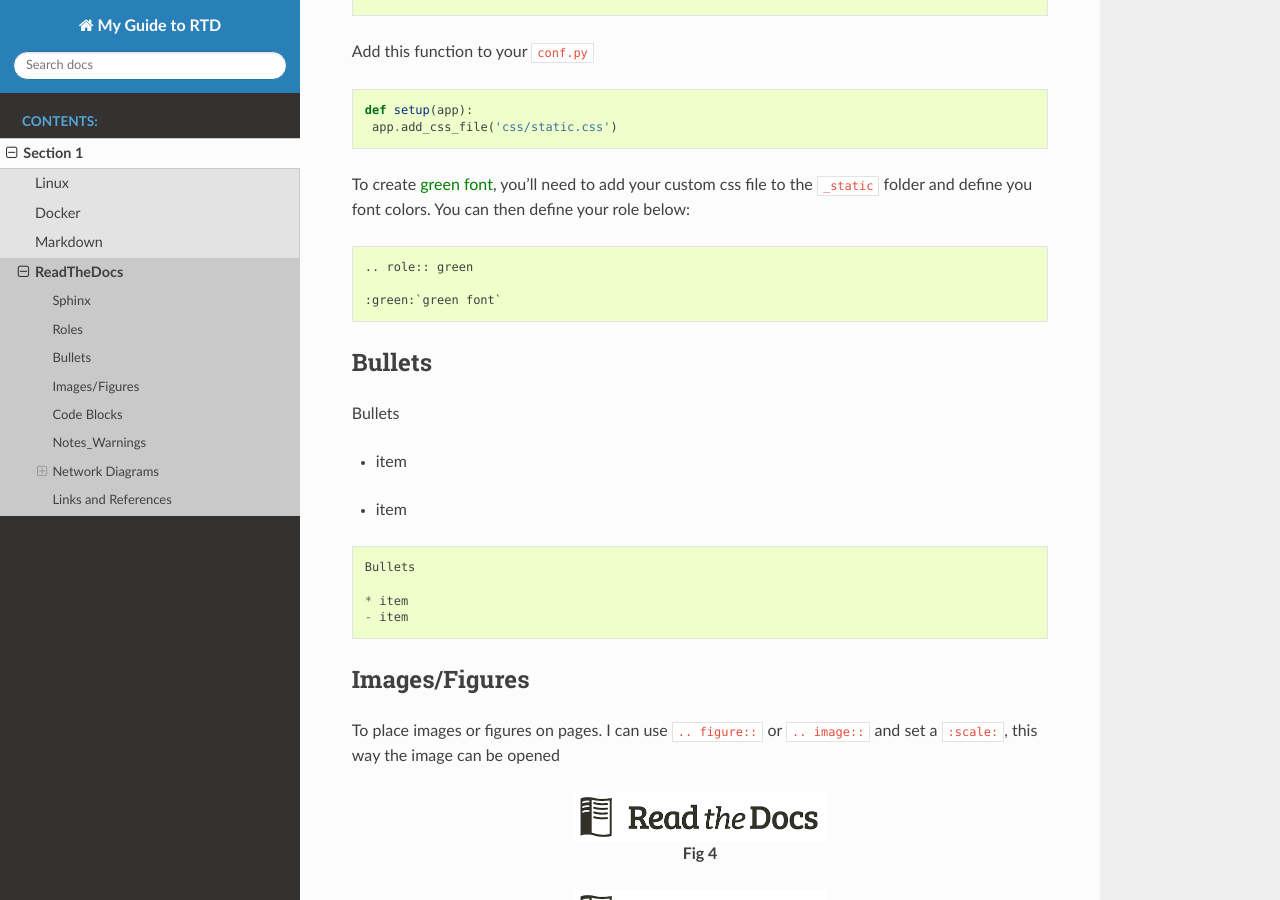
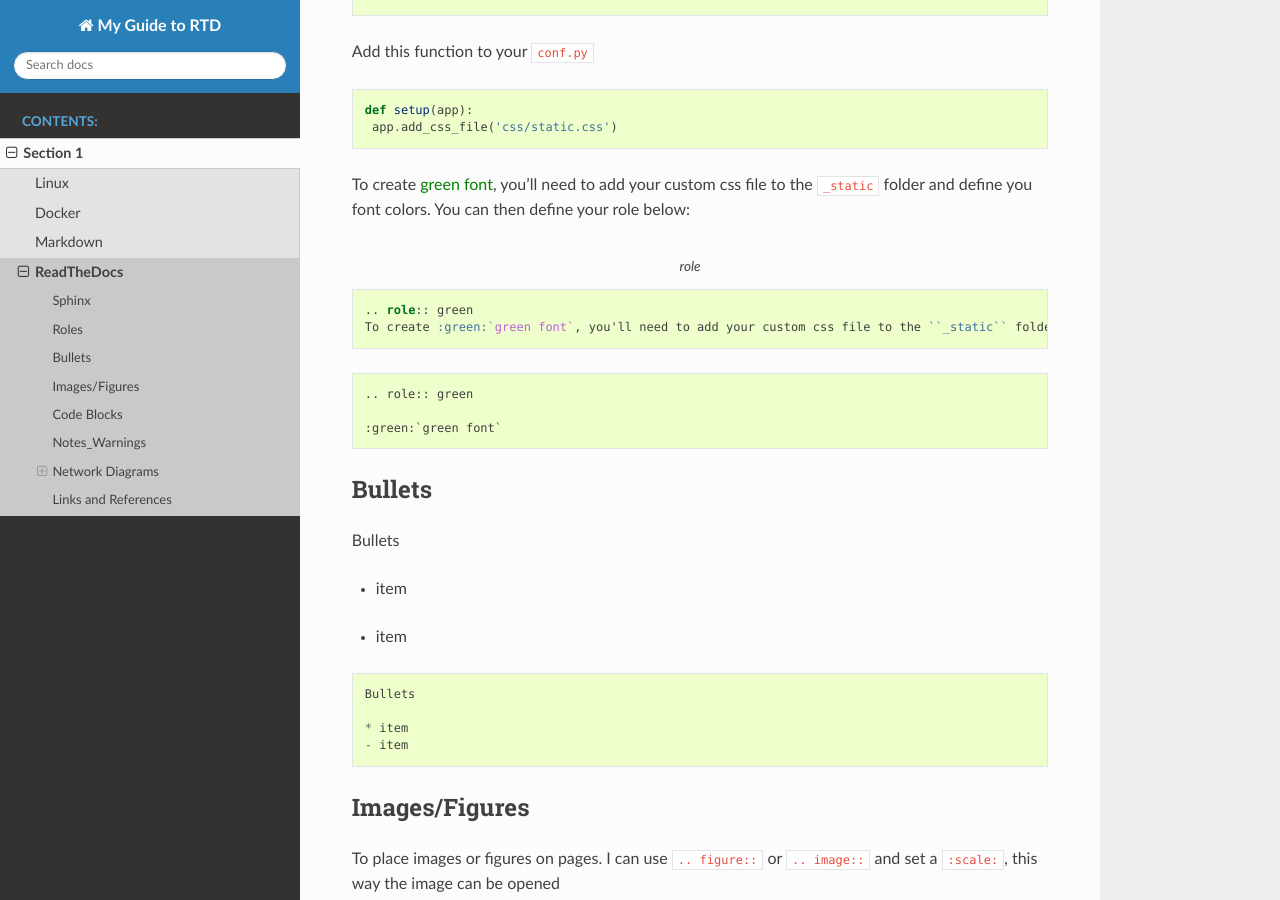
Before and after one commit to cwise24/my_rtd, a Sphinx documentation site: the page built from docs/section1/4_rtd.rst, in a window 1280 px wide and 900 px high, scrolled down 2862 px. Built offline with Sphinx 7.4.7 and the Read the Docs theme 2.0.0, drawn with Linux system fonts in a browser that asks for light colours.

Commit message:
code block rst

```diff
--- a/docs/section1/4_rtd.rst
+++ b/docs/section1/4_rtd.rst
@@ -86,6 +86,12 @@ Add this function to your ``conf.py``
     app.add_css_file('css/static.css')
 
 To create :green:`green font`, you'll need to add your custom css file to the ``_static`` folder and define you font colors. You can then define your role below:
+
+.. code-block:: rst
+   :caption: role
+
+   .. role:: green
+   To create :green:`green font`, you'll need to add your custom css file to the ``_static`` folder
 
 ::
 
```
